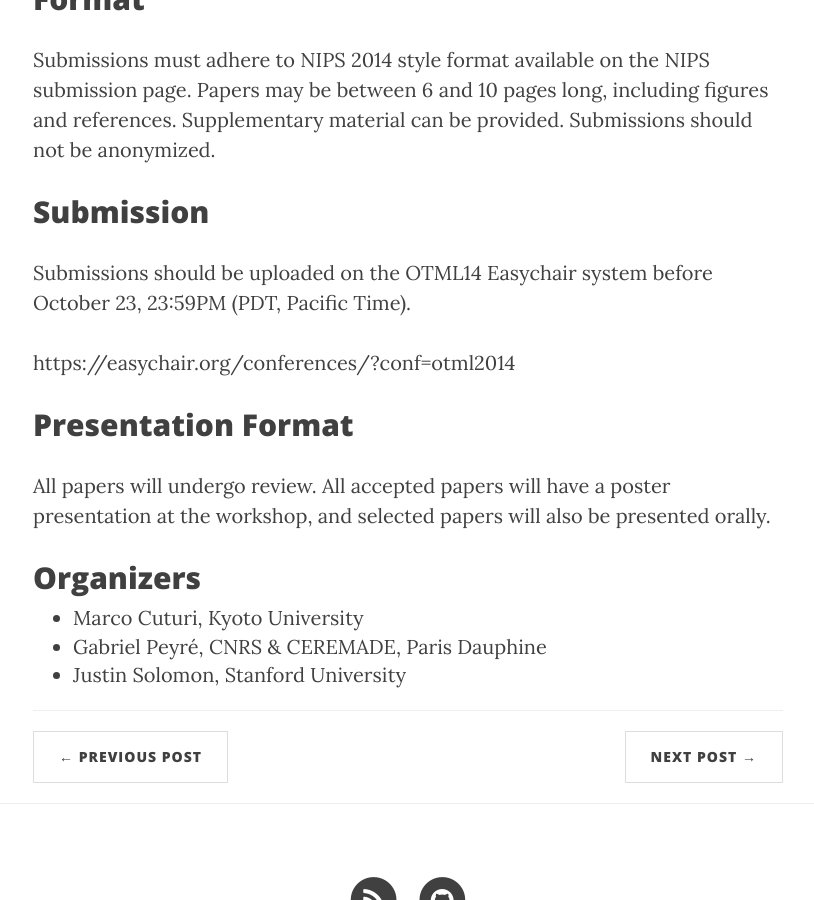
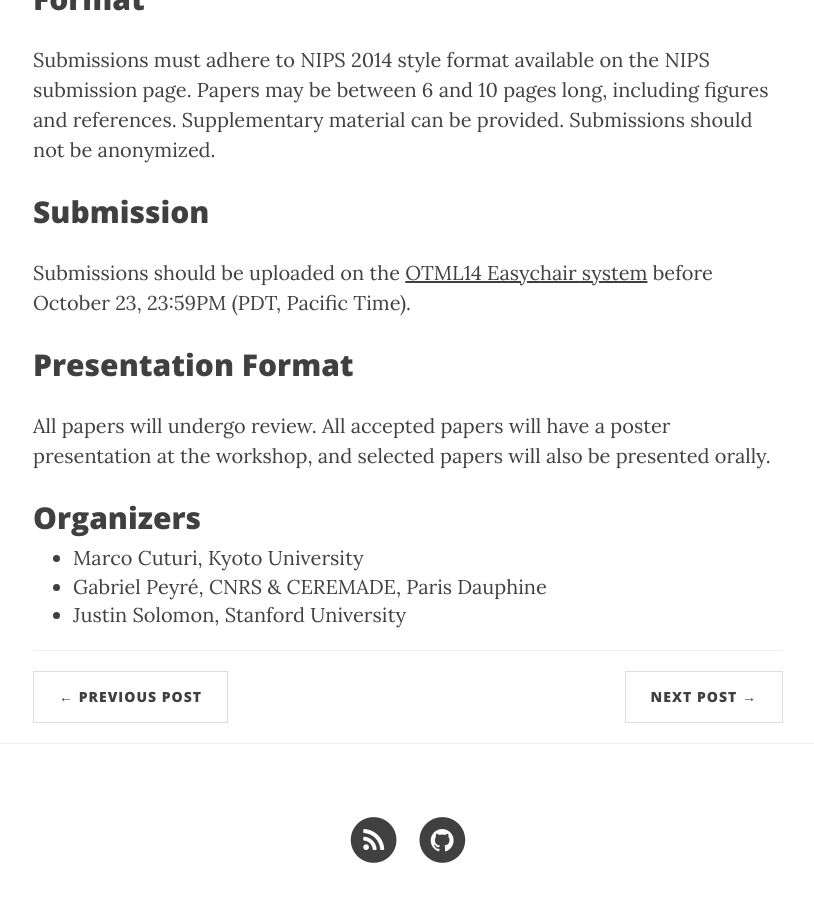
Before and after one commit to gpeyre/gpeyre.github.io, a Jekyll site: the page built from _posts/2014-10-21-cfp-otml.md, in a window 1280 px wide and 900 px high, scrolled down 2546 px. Shown: the whole window, without its empty margins (232-1046 px from the left). Built offline with Jekyll 4.4.1, drawn with Linux system fonts in a browser that asks for light colours; nearby versions of some CDN libraries.

Commit message:
updated otml

```diff
--- a/_posts/2014-10-21-cfp-otml.md
+++ b/_posts/2014-10-21-cfp-otml.md
@@ -70,9 +70,7 @@
 Submission
 --------
 
-Submissions should be uploaded on the OTML14 Easychair system before October 23, 23:59PM (PDT, Pacific Time).
-
-https://easychair.org/conferences/?conf=otml2014
+Submissions should be uploaded on the [OTML14 Easychair system](https://easychair.org/conferences/?conf=otml2014) before October 23, 23:59PM (PDT, Pacific Time).
 
 Presentation Format
 --------
```
